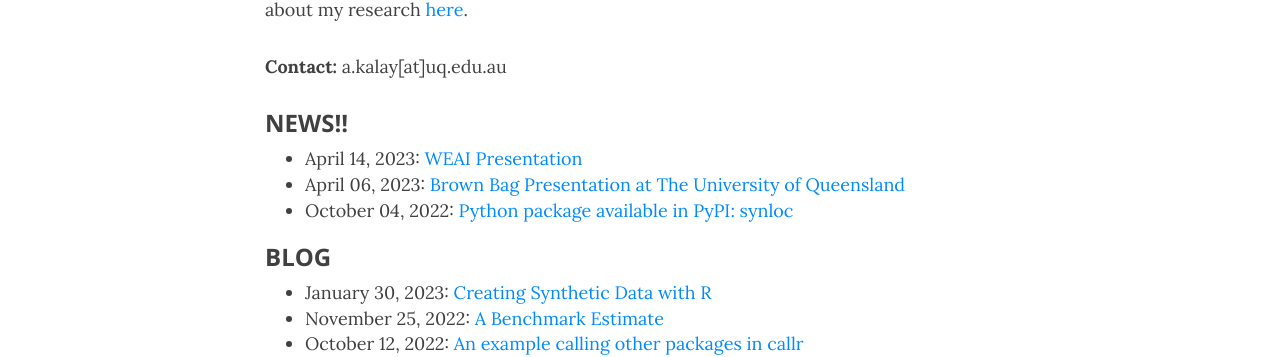
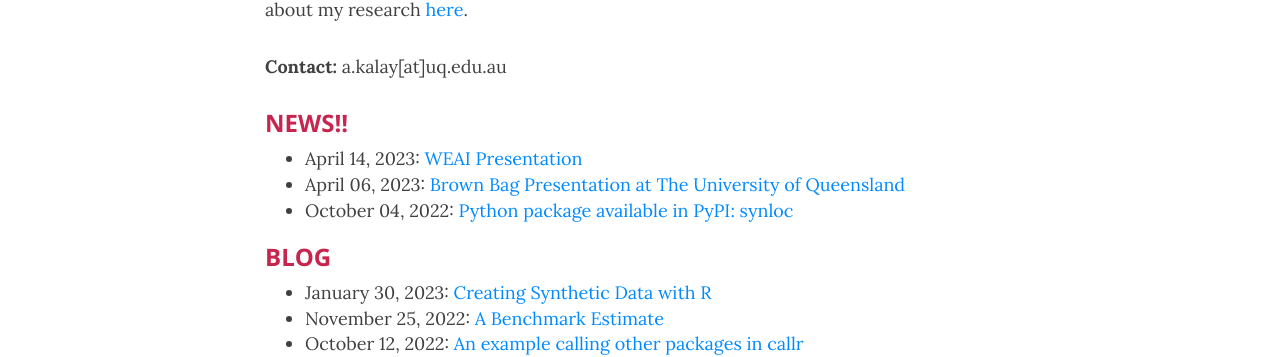
Before and after one commit to alfurka/alfurka.github.io, a Jekyll site: the page built from index.html, in a window 1280 px wide. Shown: the part 336-693 px from the top of the page. Built offline with Jekyll 4.4.1, drawn with Linux system fonts in a browser that asks for light colours; nearby versions of some CDN libraries.

Commit message:
header color

```diff
--- a/index.html
+++ b/index.html
@@ -8,7 +8,7 @@ use-site-title: true
 
 <p><strong>Contact:</strong> a.kalay[at]uq.edu.au</p>
 
-<h3>NEWS!!</h3>
+<h3 style="color:#c7254e">NEWS!!</h3>
 
 <ul>
   {% for post in site.tags.NEWS limit:3 %}
@@ -16,7 +16,7 @@ use-site-title: true
   {% endfor %}
 </ul>
 
-<h3>BLOG</h3>
+<h3 style="color:#c7254e">BLOG</h3>
 
 <ul>
   {% for post in site.tags.blog limit:3 %}
```
